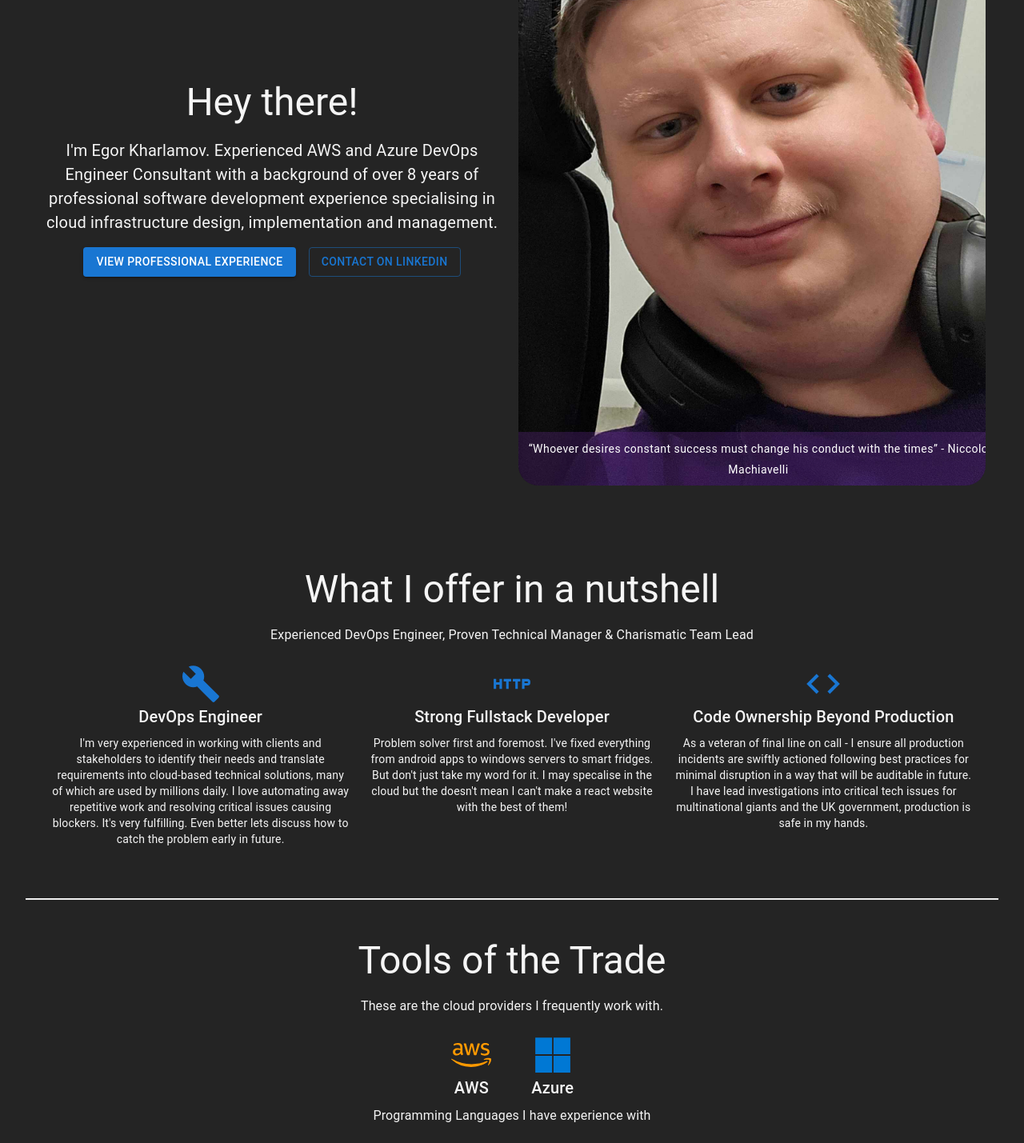
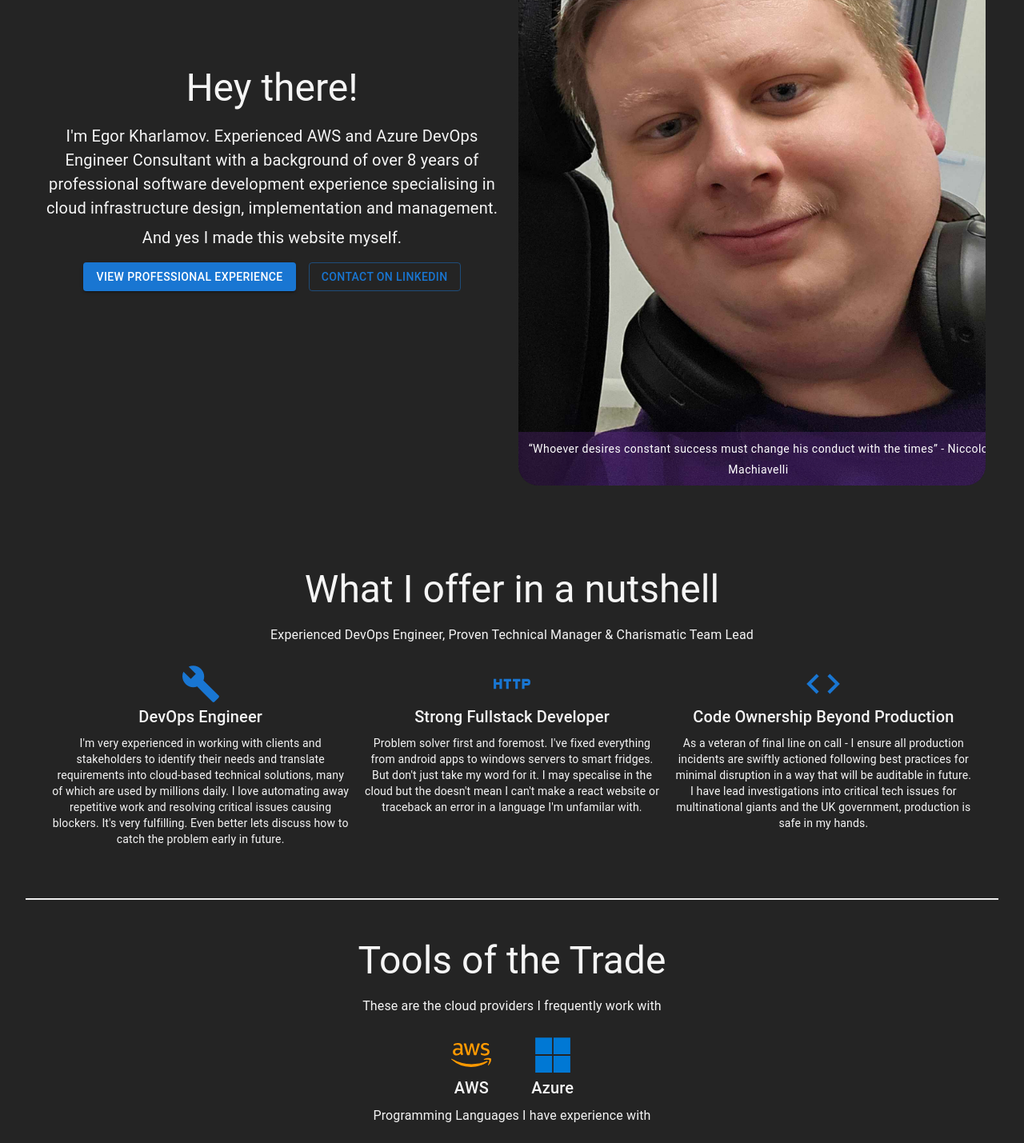
Before and after one commit to HotPlasma/fatelock-frontend, a React (Vite) app: page / in a window 1280 px wide. Shown: the part 279-1708 px from the top of the page at 80% size. Built offline with nearby package versions, Linux system fonts and the light colour scheme.

Commit message:
Text clean up

```diff
--- a/src/components/Profile.tsx
+++ b/src/components/Profile.tsx
@@ -17,7 +17,7 @@ const fadeInVariants = {
 // Icons for the second section
 const icons = [
     { component: BuildIcon, title: 'DevOps Engineer', description: 'I\'m very experienced in working with clients and stakeholders to identify their needs and translate requirements into cloud-based technical solutions, many of which are used by millions daily. I love automating away repetitive work and resolving critical issues causing blockers. It\'s very fulfilling. Even better lets discuss how to catch the problem early in future.' },
-    { component: HttpIcon, title: 'Strong Fullstack Developer', description: 'Problem solver first and foremost. I\'ve fixed everything from android apps to windows servers to smart fridges. But don\'t just take my word for it. I may specalise in the cloud but the doesn\'t mean I can\'t make a react website with the best of them!' },
+    { component: HttpIcon, title: 'Strong Fullstack Developer', description: 'Problem solver first and foremost. I\'ve fixed everything from android apps to windows servers to smart fridges. But don\'t just take my word for it. I may specalise in the cloud but the doesn\'t mean I can\'t make a react website or traceback an error in a language I\'m unfamilar with.' },
     { component: CodeIcon, title: 'Code Ownership Beyond Production', description: 'As a veteran of final line on call - I ensure all production incidents are swiftly actioned following best practices for minimal disruption in a way that will be auditable in future. I have lead investigations into critical tech issues for multinational giants and the UK government, production is safe in my hands.' },
 ];
 
@@ -71,6 +71,16 @@ const Profile: React.FC<ProfileProps> = ({ projectsRef }) => {
                         >
                             <Typography variant="body1" gutterBottom color={'whitesmoke'} sx={{ fontSize: { xs: '0.875rem', sm: '1rem', md: '1.25rem' } }}>
                                 I'm Egor Kharlamov. Experienced AWS and Azure DevOps Engineer Consultant with a background of over 8 years of professional software development experience specialising in cloud infrastructure design, implementation and management.
+                            </Typography>
+                        </motion.div>
+                        <motion.div
+                            initial="hidden"
+                            animate="visible"
+                            variants={fadeInVariants}
+                            transition={{ duration: 0.5, delay: 0.6 }}
+                        >
+                            <Typography variant="body1" gutterBottom color={'whitesmoke'} sx={{ fontSize: { xs: '0.875rem', sm: '1rem', md: '1.25rem' } }}>
+                                And yes I made this website myself.
                             </Typography>
                         </motion.div>
                         <motion.div
--- a/src/components/ToolsComponent.tsx
+++ b/src/components/ToolsComponent.tsx
@@ -74,7 +74,7 @@ const ToolsComponent = forwardRef<HTMLDivElement>((props, ref) => {
                         Tools of the Trade
                     </Typography>
                     <Typography variant="body1" gutterBottom color={'whitesmoke'} marginBottom={3}>
-                        These are the cloud providers I frequently work with.
+                        These are the cloud providers I frequently work with
                     </Typography>
                     <Grid container spacing={4} justifyContent="center">
                         {clouds.map((tool, index) => (
```
